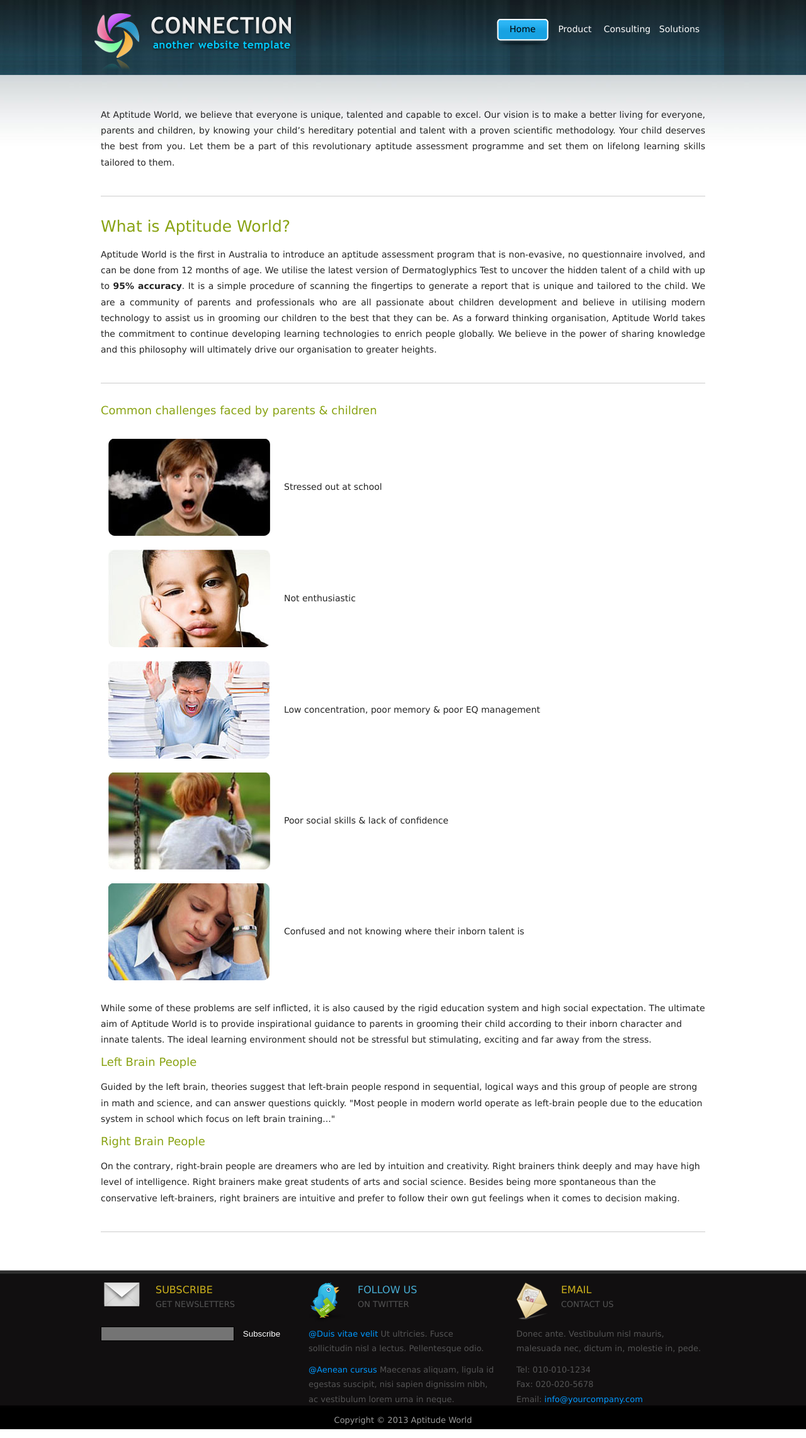
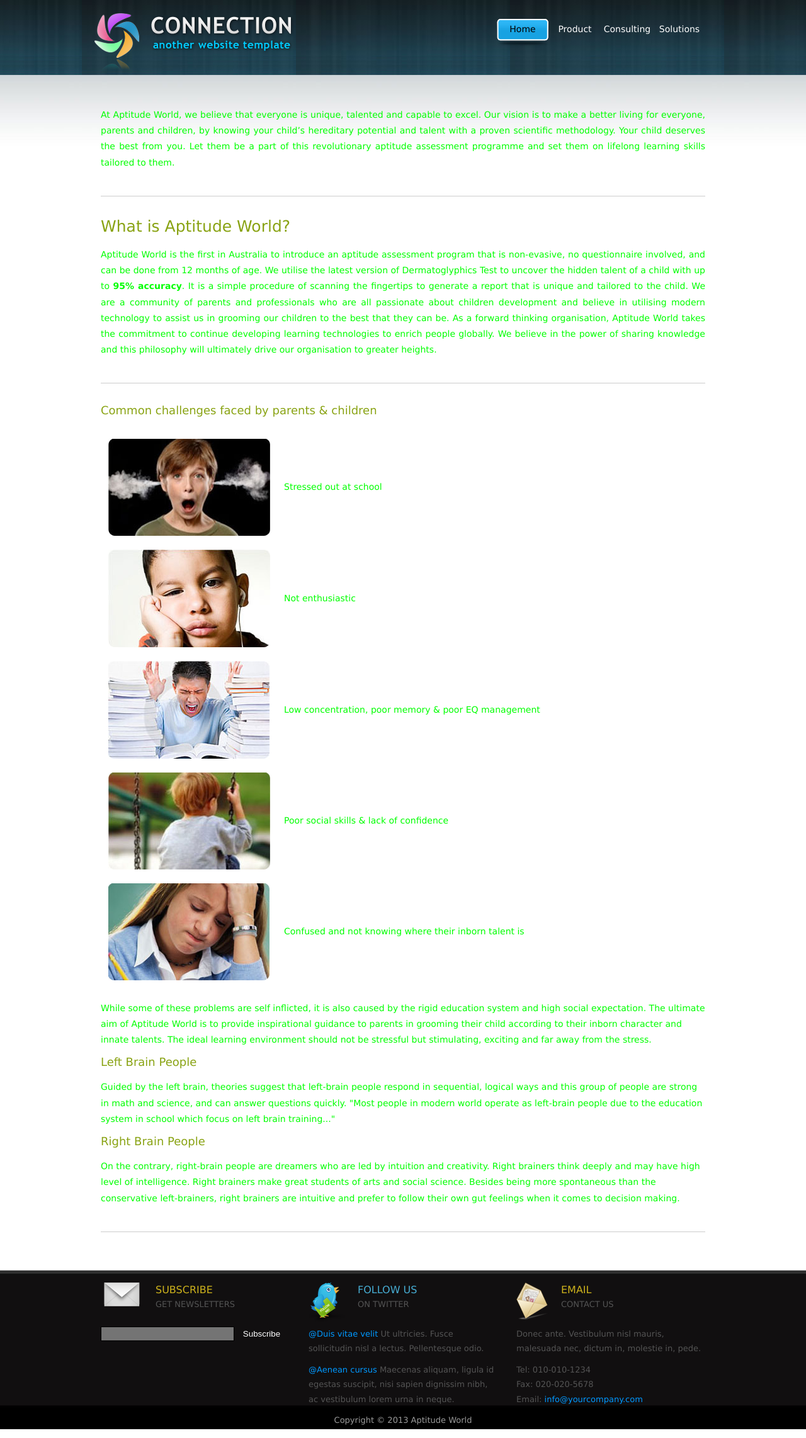
Before and after one commit to arimbun/aptitude, a Django app: page / in a window 1280 px wide. Shown: the whole page at 63% size. Run offline with Django 3.2, Linux system fonts and the light colour scheme.

Commit message:
Testing change only

```diff
--- a/apps/landing/static/landing/main.css
+++ b/apps/landing/static/landing/main.css
@@ -5,7 +5,7 @@ Credit: http://www.templatemo.com
 body {
     margin: 0;
     padding: 0;
-    color: #252525;
+    color:#00FF00;
     font-family: Verdana, Tahoma, Geneva, sans-serif;
     font-size: 13px;
     line-height: 1.8em;
```
